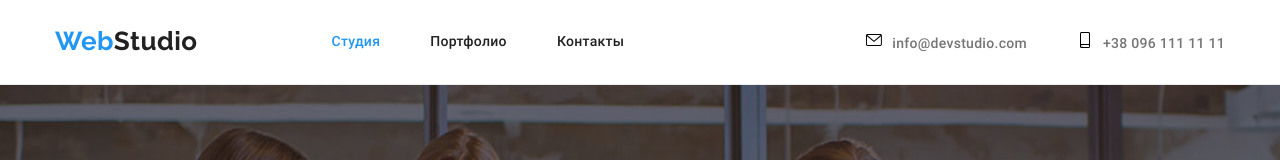
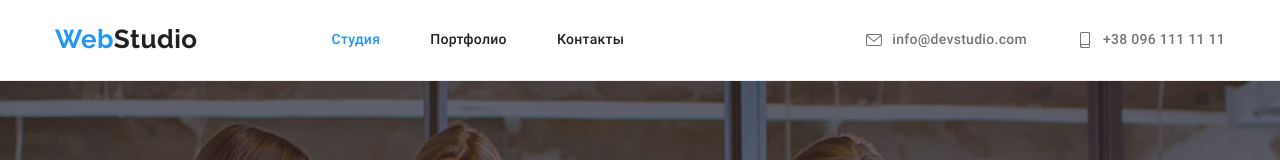
Before and after one commit to HS-EU/goit-markup-hw-04, a plain HTML site: page index.html in a window 1280 px wide. Shown: the top 160 px of the page. Drawn offline with Linux system fonts and the light colour scheme.

Commit message:
Выравнивает иконки

```diff
--- a/css/style.css
+++ b/css/style.css
@@ -160,8 +160,13 @@ body {
     margin-right: 50px;
 }
 
+.contacts .address-link{
+    display: flex;
+    align-items: center;
+}
+
 .header .address-link {
-    display: block;
+    fill: var(--main-text-cl);
     padding-top: 32px;
     padding-bottom: 32px;
     color: var(--main-text-cl);
```
